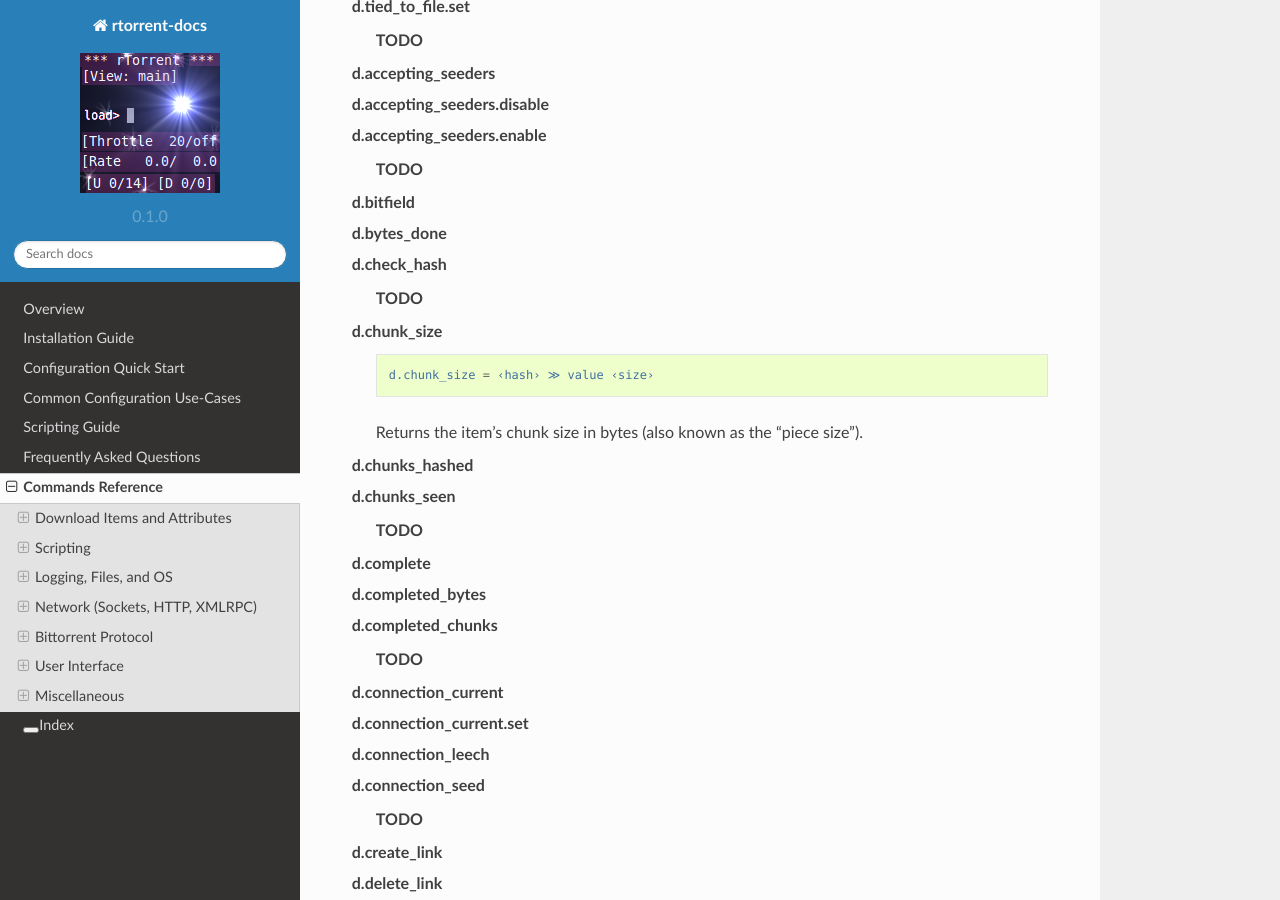
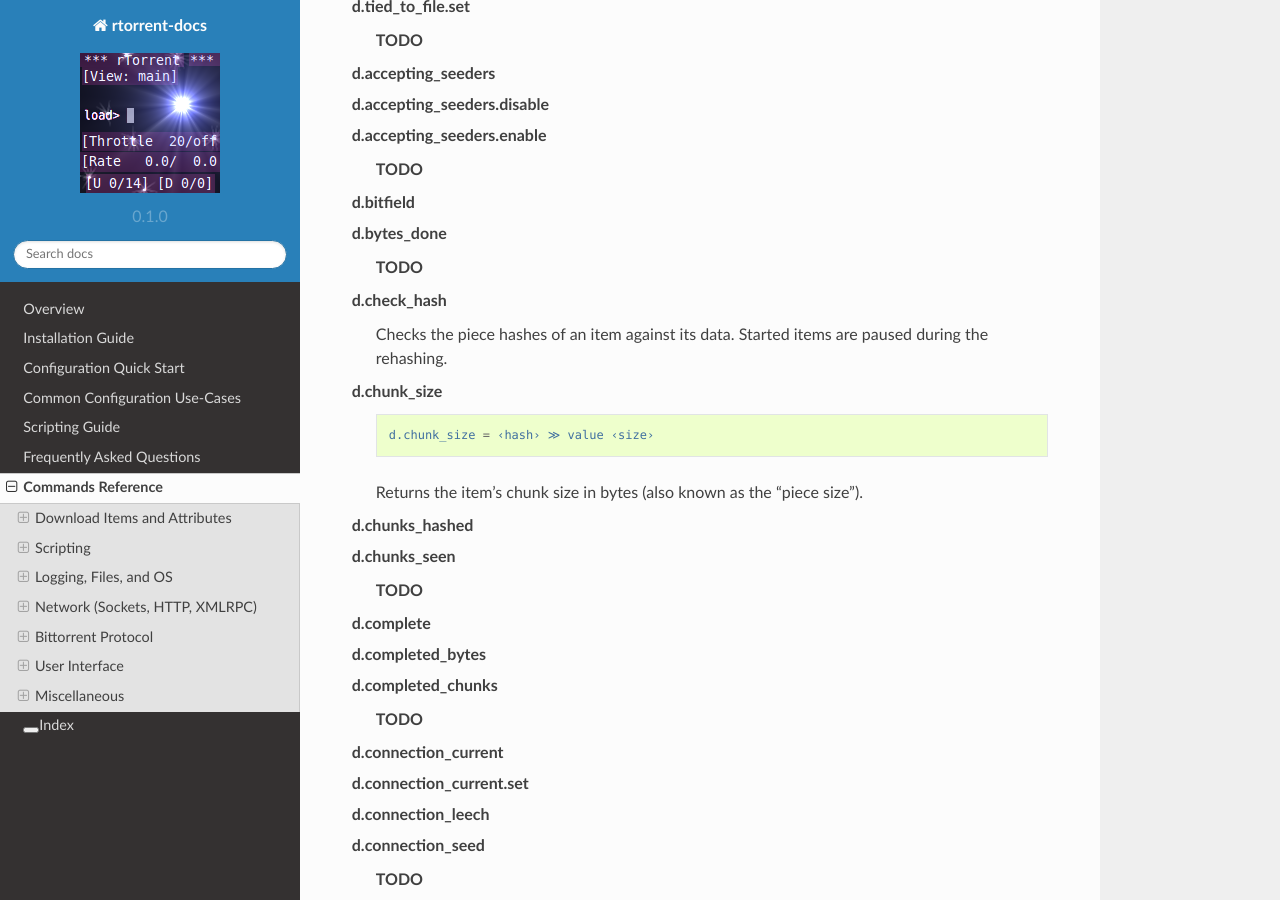
Before and after one commit to rtorrent-community/rtorrent-docs, a Sphinx documentation site: the page built from docs/cmd-ref.rst, in a window 1280 px wide and 900 px high, scrolled down 4471 px. Built offline with Sphinx 7.4.7 and the Read the Docs theme 2.0.0, drawn with Linux system fonts in a browser that asks for light colours.

Commit message:
done d.check_hash

```diff
--- a/docs/include-cmd-items.rst
+++ b/docs/include-cmd-items.rst
@@ -165,9 +165,13 @@
 
     d.bitfield
     d.bytes_done
+
+        **TODO**
+
     d.check_hash
 
-        **TODO**
+        Checks the piece hashes of an item against its data.
+        Started items are paused during the rehashing.
 
     d.chunk_size
 
```
